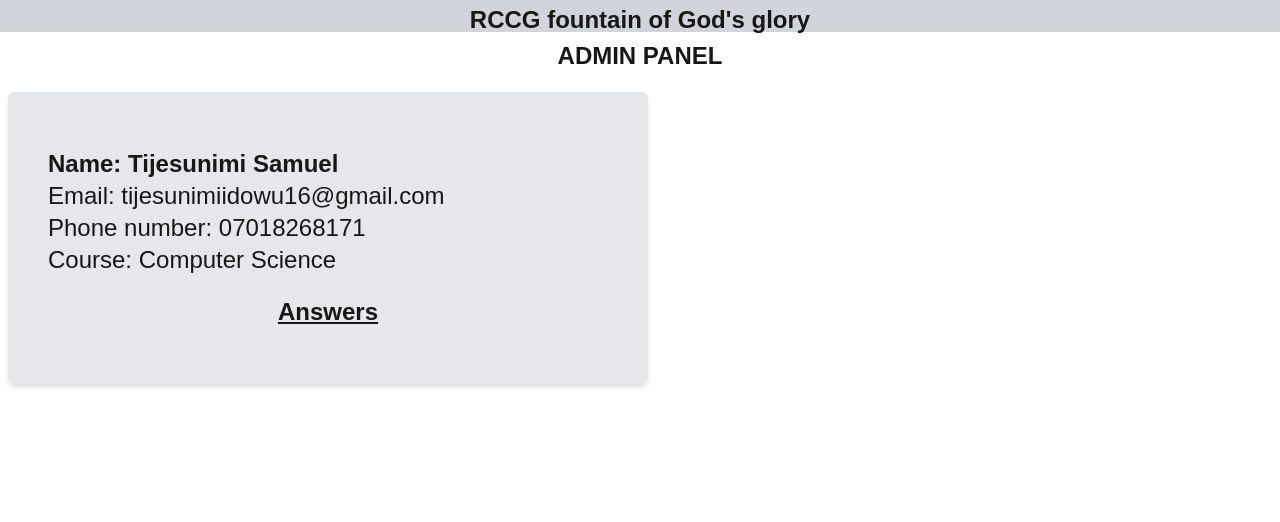
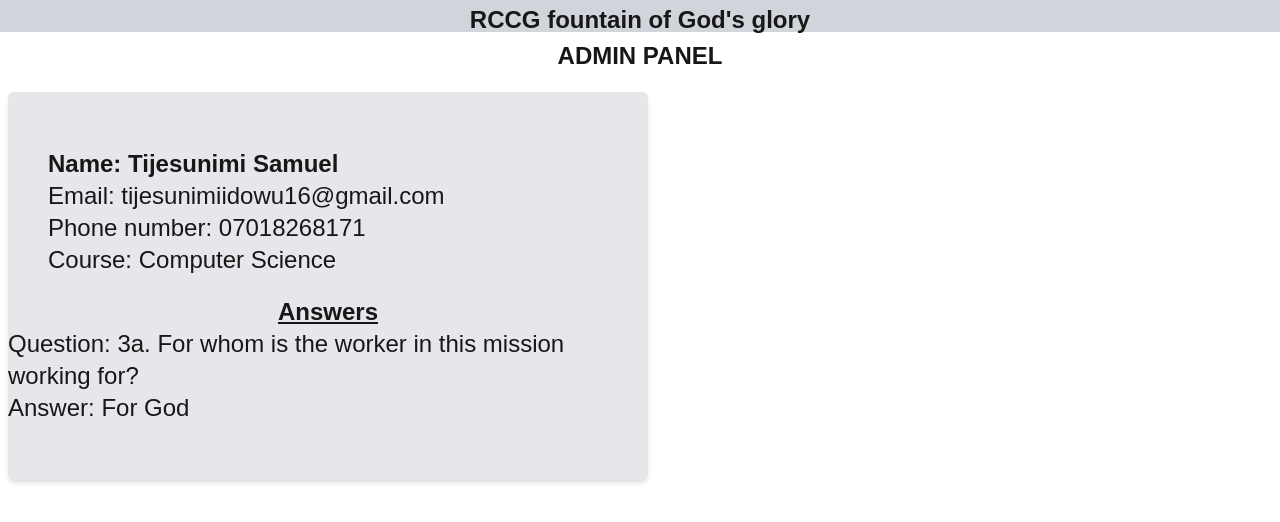
Before and after one commit to tijesunimi-5/Church-Q-A, a Next.js app: page /Admin-panel in a window 1280 px wide. Shown: the top 522 px of the page. Built offline with nearby package versions, Linux system fonts and the light colour scheme.

Commit message:
updated admin-panel

```diff
--- a/app/Admin-panel/page.js
+++ b/app/Admin-panel/page.js
@@ -5,6 +5,11 @@
 import { submitQuizAnswers } from "../redux/reduxSlice";
 
 const AdminPanel = () => {
+  const dummyData = {
+    id: "q1",
+    question: "3a. For whom is the worker in this mission working for?",
+    answer: "For God",
+  };
   return (
     <div>
       <div className='mt-10 '>
@@ -28,6 +33,8 @@
 
               <ul>
                 {/**Can map li for each Q/A */}
+                <li>Question: {dummyData.question}</li>
+                <li>Answer: {dummyData.answer}</li>
               </ul>
             </div>
           </Card>
```
